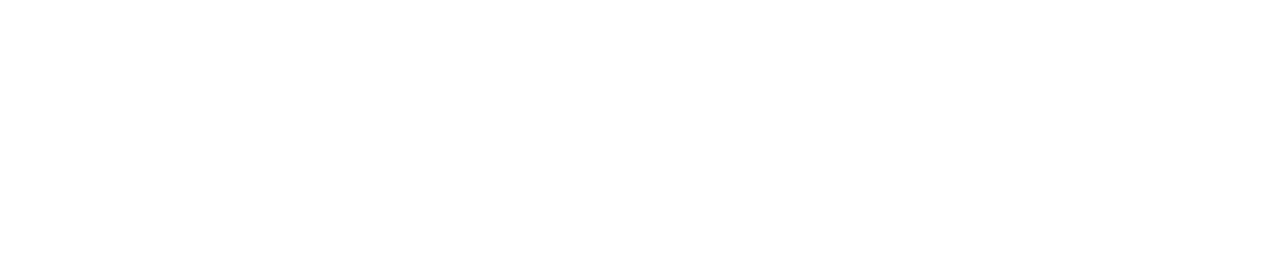
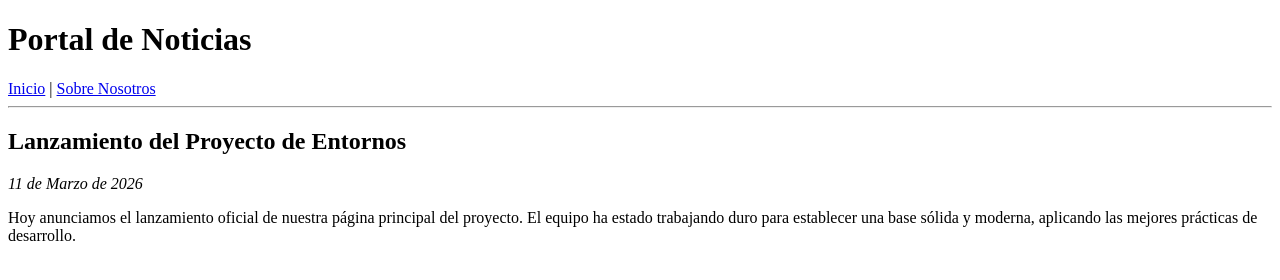
Before and after one commit to LCA675/Practica_Entornos_LCA_AAL, a plain HTML site: page index.html in a window 1280 px wide. Drawn offline with Linux system fonts and the light colour scheme.

Commit message:
Archivos index y about

```diff
--- a/index.html
+++ b/index.html
@@ -1,11 +1,25 @@
 <!DOCTYPE html>
-<html lang="en">
+<html lang="es">
 <head>
     <meta charset="UTF-8">
     <meta name="viewport" content="width=device-width, initial-scale=1.0">
-    <title>Noticas</title>
+    <title>Noticias</title>
 </head>
 <body>
-
+    <header>
+        <h1>Portal de Noticias</h1>
+        <nav>
+            <a href="index.html">Inicio</a> |
+            <a href="about.htm">Sobre Nosotros</a>
+        </nav>
+    </header>
+    <hr>
+    <main>
+        <article>
+            <h2>Lanzamiento del Proyecto de Entornos</h2>
+            <p><em>11 de Marzo de 2026</em></p>
+            <p>Hoy anunciamos el lanzamiento oficial de nuestra página principal del proyecto. El equipo ha estado trabajando duro para establecer una base sólida y moderna, aplicando las mejores prácticas de desarrollo.</p>
+        </article>
+    </main>
 </body>
 </html>
```
Also changed, not shown: about.htm (added, +30 -0 lines), about.html (deleted).
